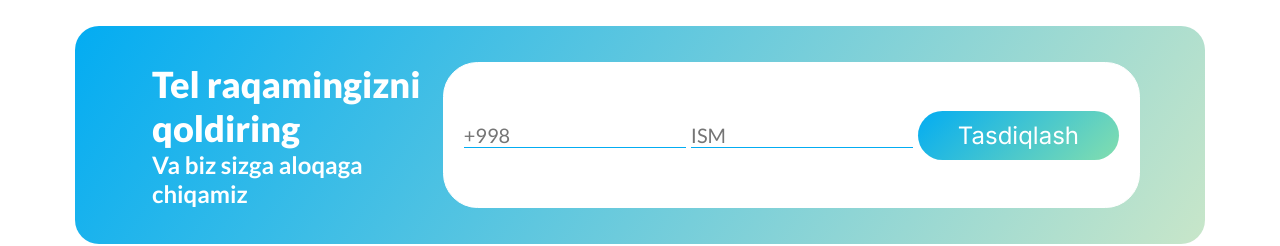
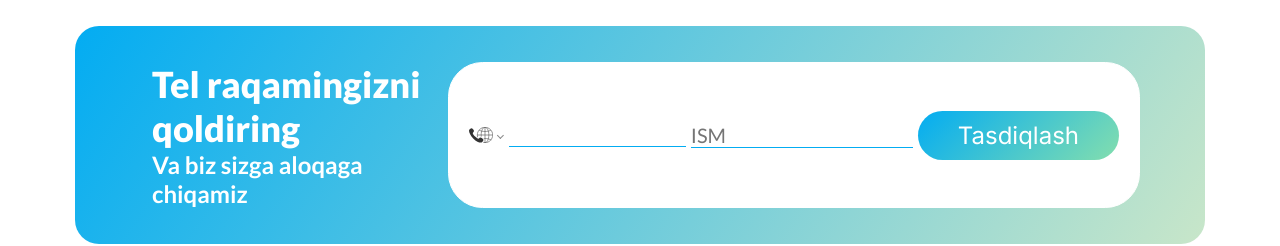
Before and after one commit to Jamshid937/Meditsina, a React (Create React App) app: page / in a window 1280 px wide. Shown: the part 5760-6006 px from the top of the page. Built offline with nearby package versions, Linux system fonts and the light colour scheme.

Commit message:
add flag for number

```diff
--- a/src/components/Swiper/index.jsx
+++ b/src/components/Swiper/index.jsx
@@ -2,7 +2,8 @@ import React from 'react'
 import './Swiper.css'
 import { useState, useEffect } from 'react'
 import { validateName, validatePhoneContent, validatePhoneNumber, validateText } from './halper'
-
+import PhoneInput, { isValidPhoneNumber } from "react-phone-number-input";
+import "react-phone-number-input/style.css";
 import { FaStar } from 'react-icons/fa'
 import mask from '../../Imgs/Mask.png'
 
@@ -26,6 +27,7 @@ const Swiper = () => {
   // }
   const [fields,setFields] = useState(initialData)
   const [disablad, setDisablad] = useState(true)
+  const [value, setValue] = useState();
   useEffect(() => {
     const isValid =
     validateName(fields.name) &&
@@ -34,14 +36,19 @@ const Swiper = () => {
      setDisablad(!isValid)
 
    },[fields])
+
+
+
    const handleChange = (e) => {
-    if (e.target.name === 'tell' && !validatePhoneContent(e.target.value)) return
+    if (e.target.name === 'tell' && !validatePhoneContent(e.target.value))
+     return
     setFields((prev) => ({...prev, [e.target.name] : e.target.value}))
   }
 
   const handleSubmit = (e) => {
-  setFields(initialData)
-  e.preventDefault()
+   setFields(initialData)
+   e.preventDefault()
+   setValue('')
   }
   return (
     <div className='Comments'>
@@ -131,14 +138,17 @@ const Swiper = () => {
           <p>Va biz sizga aloqaga chiqamiz</p>
         </div>
         <form className='call__input' onSubmit={handleSubmit} >
-          <input
-            type="tell"
-            placeholder='+998'
-            onChange={handleChange}
-            value={fields.tell}
+        <PhoneInput
+            className='PhoneInt'
+            type='tell'
+            onChange={setValue}
+            value={value}
             name='tell'
-            minLength={9}/>
-          <input type="text" placeholder='ism' onChange={handleChange}           value={fields.text}
+            minLength={9}
+            country="UZ"
+            />
+
+          <input type="text" placeholder='ism' onChange={handleChange}  value={fields.text}
           name='text'  required />
           <button>Tasdiqlash</button>
         </form>
```
Also changed, not shown: src/components/Swiper/Swiper.css.
